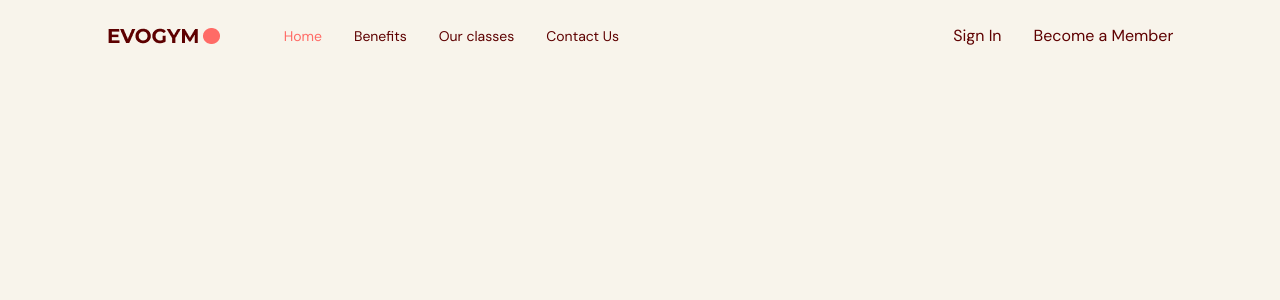
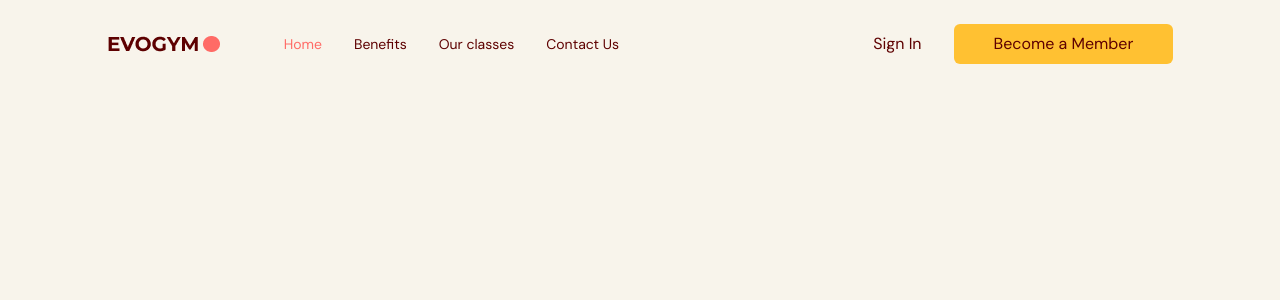
Before and after one commit to dTarasova/FitnessApp, a React (Vite) app: page / in a window 1280 px wide. Shown: the top 300 px of the page. Built offline with nearby package versions, Linux system fonts and the light colour scheme; a web font is replaced by a local one.

Commit message:
button created

```diff
--- a/src/scenes/navbar/index.tsx
+++ b/src/scenes/navbar/index.tsx
@@ -4,6 +4,7 @@ import Logo from "@/assets/Logo.png"
 import Link from "./Link";
 import { SelectedPage } from "@/shared/types";
 import useMediaQuery from "@/hooks/useMediaQuery";
+import ActionButton from "@/shared/ActionButton";
 
 type Props = {
   selectedPage: SelectedPage;
@@ -58,7 +59,8 @@ const Navbar = ({selectedPage, setSelectedPage}: Props) => {
 
             <div className={`${flexBetween} gap-8`}>
               <p>Sign In</p>
-              <button>Become a Member</button>
+              {/* Become a member passed as a child  */}
+              <ActionButton setSelectedPage={setSelectedPage}>Become a Member</ActionButton>
             </div>
 
           </div>
--- /dev/null
+++ b/src/shared/ActionButton.tsx
@@ -0,0 +1,22 @@
+import React from 'react'
+import { SelectedPage } from './types';
+import AnchorLink from 'react-anchor-link-smooth-scroll';
+
+type Props = {
+    children: React.ReactNode;
+    setSelectedPage: (value: SelectedPage) => void;
+}
+
+const ActionButton = ({children, setSelectedPage}: Props) => {
+  return (
+    <AnchorLink className='rounded-md bg-secondary-500 px-10 hover:bg-primary-500 px-10 py-2 hover:text-white '
+    // padding in the x direction
+    onClick={() => setSelectedPage(SelectedPage.ContactUs)}
+    href={`#${SelectedPage.ContactUs}`}
+    >
+        {children}
+    </AnchorLink>
+  )
+}
+
+export default ActionButton
```
